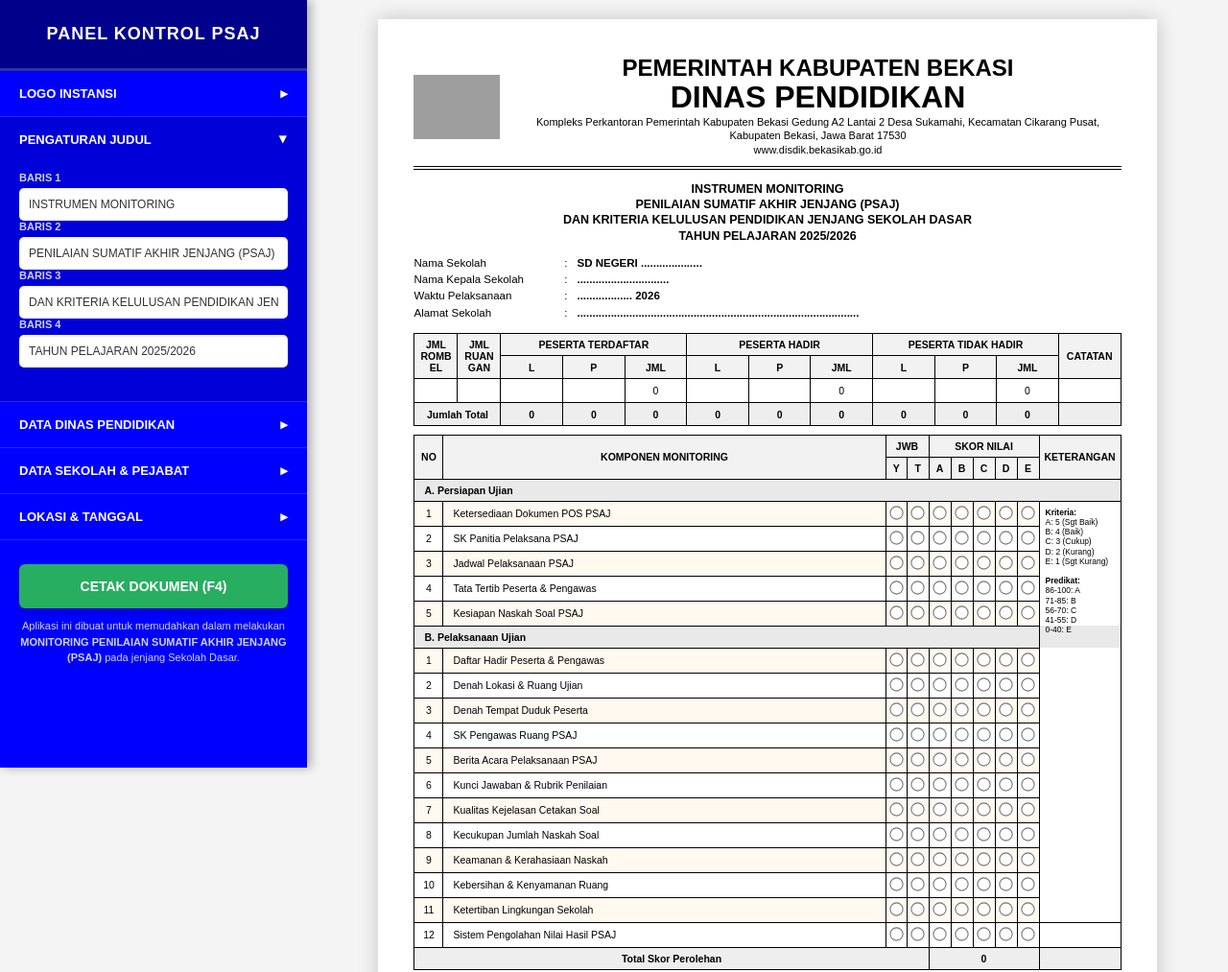
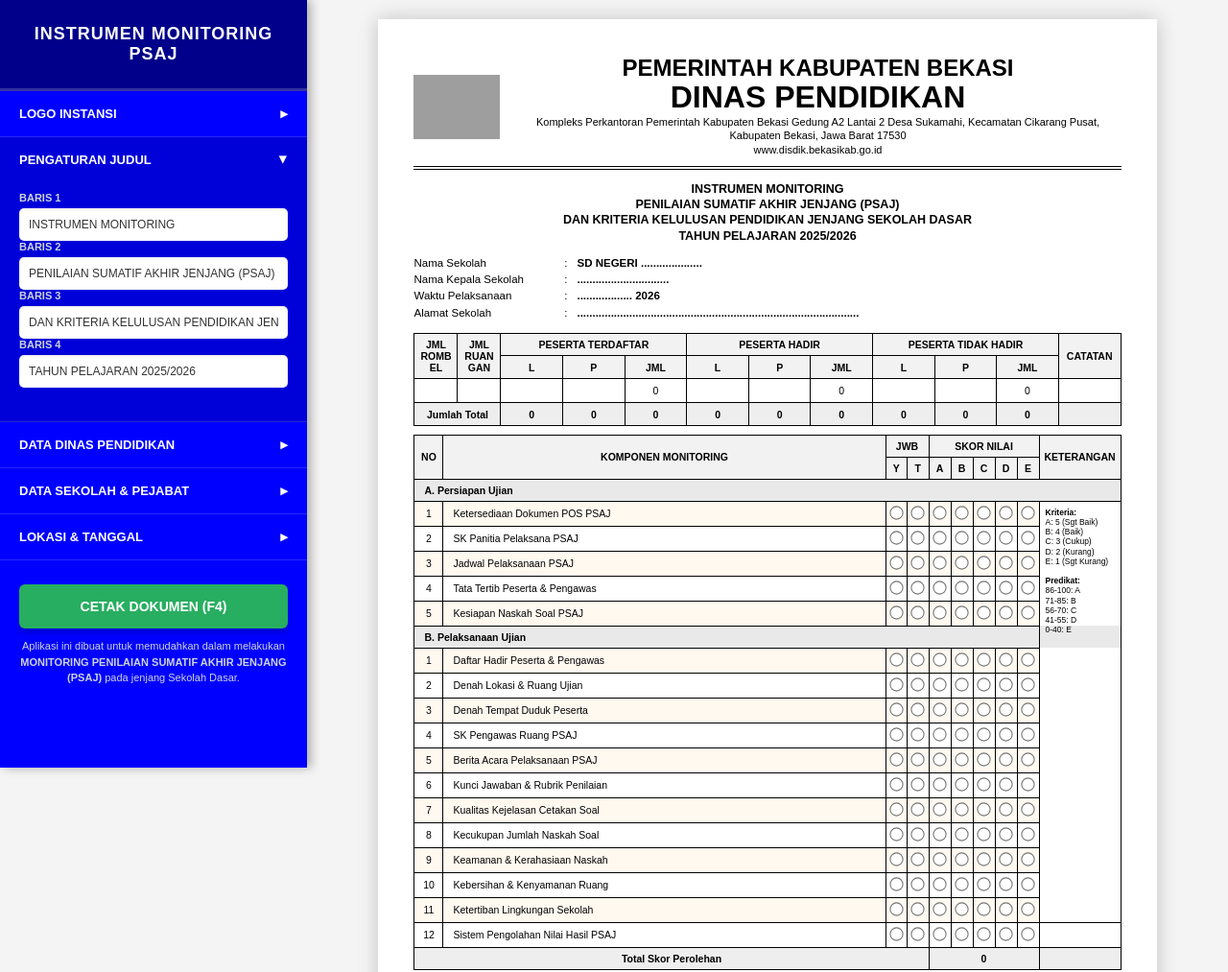
Before and after one commit to rohimansupriyadi82-cmd/INSTRUMEN_MONITORING_PSAJ_2026, a plain HTML site: page index.html in a window 1280 px wide. Shown: the top 1013 px of the page at 96% size. Drawn offline with Linux system fonts and the light colour scheme; grey boxes are pictures that could not be loaded.

```diff
--- a/tes.html
+++ b/index.html
@@ -3,7 +3,7 @@
 <head>
     <meta charset="UTF-8">
     <meta name="viewport" content="width=device-width, initial-scale=1.0">
-    <title>Aplikasi Monitoring PSAJ 2026 - Bekasi</title>
+    <title>Instrumen Monitoring PSAJ 2026 - Bekasi</title>
     <style>
         :root {
             --sidebar-width: 320px;
@@ -140,7 +140,7 @@
 
 <div id="sidebar">
     <div class="sidebar-header">
-        <h2>PANEL KONTROL PSAJ</h2>
+        <h2>INSTRUMEN MONITORING PSAJ</h2>
     </div>
 
     <!-- MENU DROPDOWN TETAP DI PERTAHANKAN -->
```
